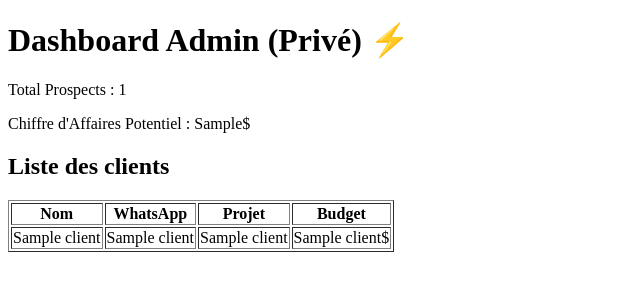
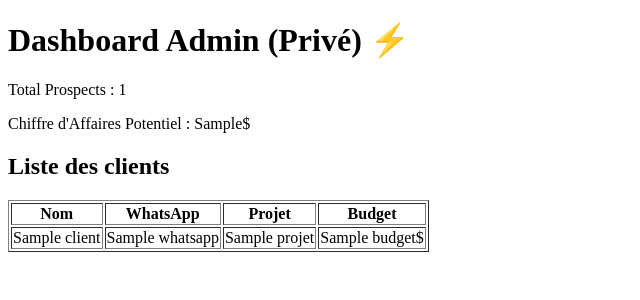
Before and after one commit to delinglbk/dashboard-freelance-, a FastAPI app: template templates/admi.html in a window 1280 px wide. Shown: the top 300 px of the page, without its empty margins (0-640 px from the left). Run offline with FastAPI, Linux system fonts and the light colour scheme; the template is opened without the code that fills it: most values are stand-ins (such as "Sample title", 1, 10 or a date in 2020).

Commit message:
fit error 500

```diff
--- a/main.py
+++ b/main.py
@@ -25,12 +25,11 @@ def init_db():
 
 init_db()
 
-# 1. Page Publique pour les clients (Vitrine / Formulaire de commande)
+# Page Publique pour les clients
 @app.get("/")
 def home(request: Request):
     return templates.TemplateResponse("index.html", {"request": request})
 
-# Traitement de la commande envoyée par le client
 @app.post("/commander")
 def commander(nom: str = Form(...), whatsapp: str = Form(...), projet: str = Form(...), budget: float = Form(...)):
     conn = sqlite3.connect("clients.db")
@@ -38,23 +37,23 @@ def commander(nom: str = Form(...), whatsapp: str = Form(...), projet: str = For
     cursor.execute("INSERT INTO clients (nom, whatsapp, projet, budget) VALUES (?, ?, ?, ?)", (nom, whatsapp, projet, budget))
     conn.commit()
     conn.close()
-    # Redirection vers une page de succès ou retour avec un message
     return RedirectResponse(url="/merci", status_code=303)
 
 @app.get("/merci")
 def merci(request: Request):
     return templates.TemplateResponse("merci.html", {"request": request})
 
-# 2. Ton Dashboard Admin Privé
+# Dashboard Admin Privé
 @app.get("/admin")
 def admin_dashboard(request: Request):
     conn = sqlite3.connect("clients.db")
+    conn.row_factory = sqlite3.Row # Cette ligne permet d'accéder aux données par leur nom
     cursor = conn.cursor()
     cursor.execute("SELECT * FROM clients")
     clients = cursor.fetchall()
 
     total_prospects = len(clients)
-    chiffre_affaires = sum(c[4] for c in clients) if clients else 0
+    chiffre_affaires = sum(c["budget"] for c in clients) if clients else 0
 
     conn.close()
     return templates.TemplateResponse("admin.html", {
--- a/templates/admi.html
+++ b/templates/admi.html
@@ -1,5 +1,9 @@
 <!DOCTYPE html>
 <html lang="fr">
+<head>
+    <meta charset="UTF-8">
+    <title>Dashboard Admin</title>
+</head>
 <body>
     <h1>Dashboard Admin (Privé) ⚡</h1>
     <div class="stats">
@@ -9,13 +13,18 @@
 
     <h2>Liste des clients</h2>
     <table border="1">
-        <tr><th>Nom</th><th>WhatsApp</th><th>Projet</th><th>Budget</th></tr>
+        <tr>
+            <th>Nom</th>
+            <th>WhatsApp</th>
+            <th>Projet</th>
+            <th>Budget</th>
+        </tr>
         {% for client in clients %}
         <tr>
-            <td>{{ client[1] }}</td>
-            <td>{{ client[2] }}</td>
-            <td>{{ client[3] }}</td>
-            <td>{{ client[4] }}$</td>
+            <td>{{ client["nom"] }}</td>
+            <td>{{ client["whatsapp"] }}</td>
+            <td>{{ client["projet"] }}</td>
+            <td>{{ client["budget"] }}$</td>
         </tr>
         {% endfor %}
     </table>
```
